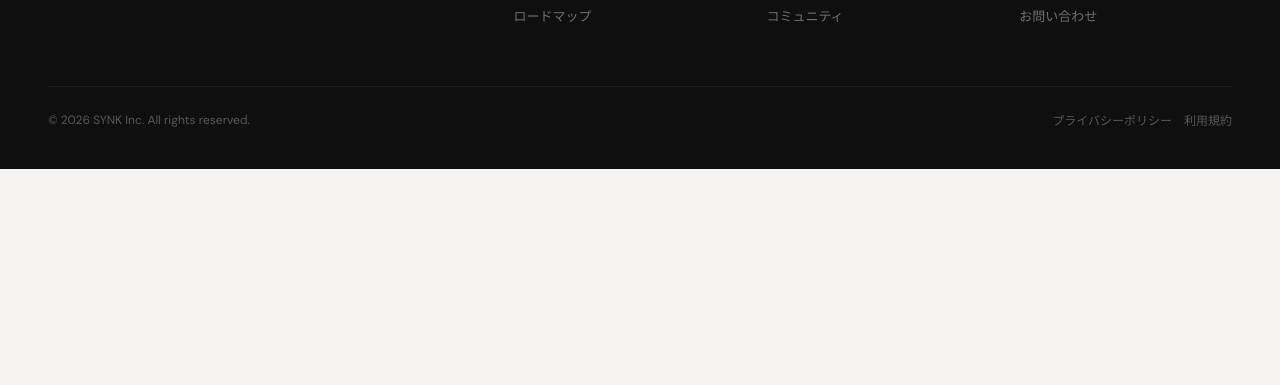
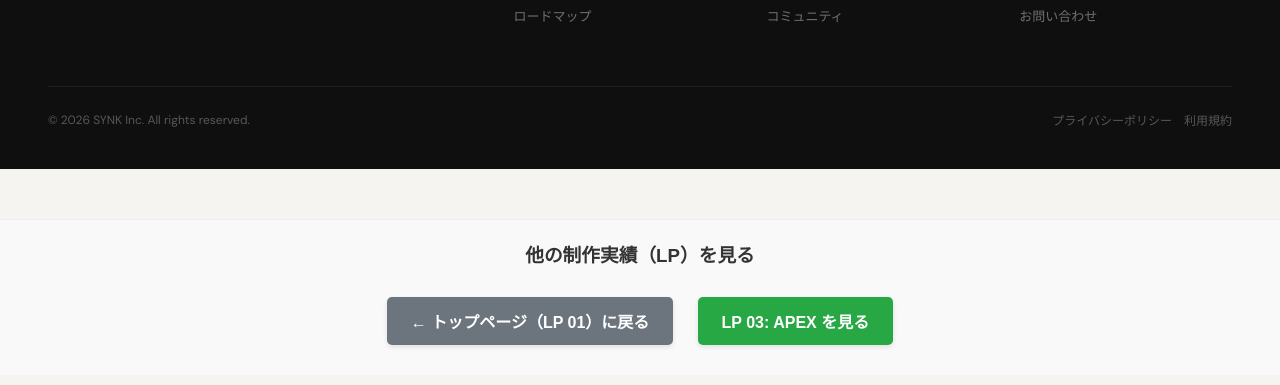
Before and after one commit to DABO28/-, a plain HTML site: page my-portfolio/lp_02_synk.html in a window 1280 px wide. Shown: the part 3749-4134 px from the top of the page. Before the commit the page ends 3918 px from the top, so only its background shows below. Drawn offline with nearby package versions, Linux system fonts and the light colour scheme.

Commit message:
Update lp_02_synk.html

```diff
--- a/my-portfolio/lp_02_synk.html
+++ b/my-portfolio/lp_02_synk.html
@@ -1127,5 +1127,16 @@ footer {
   </div>
 </footer>
 
+<div style="text-align: center; margin: 50px 0; padding: 20px; background: #f9f9f9; border-top: 1px solid #eee;">
+    <h3 style="color: #333; margin-bottom: 20px; font-family: sans-serif;">他の制作実績（LP）を見る</h3>
+
+    <a href="index.html" style="display: inline-block; padding: 12px 24px; margin: 10px; background-color: #6c757d; color: white; text-decoration: none; border-radius: 5px; font-weight: bold; font-family: sans-serif; box-shadow: 0 2px 5px rgba(0,0,0,0.1);">
+        ← トップページ（LP 01）に戻る
+    </a>
+
+    <a href="lp_03_apex.html" style="display: inline-block; padding: 12px 24px; margin: 10px; background-color: #28a745; color: white; text-decoration: none; border-radius: 5px; font-weight: bold; font-family: sans-serif; box-shadow: 0 2px 5px rgba(0,0,0,0.1);">
+        LP 03: APEX を見る
+    </a>
+</div>
 </body>
 </html>
```
